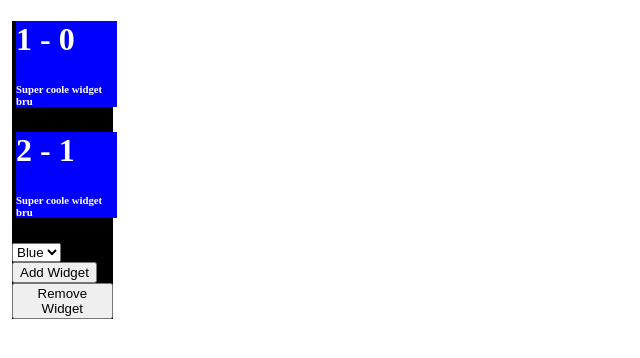
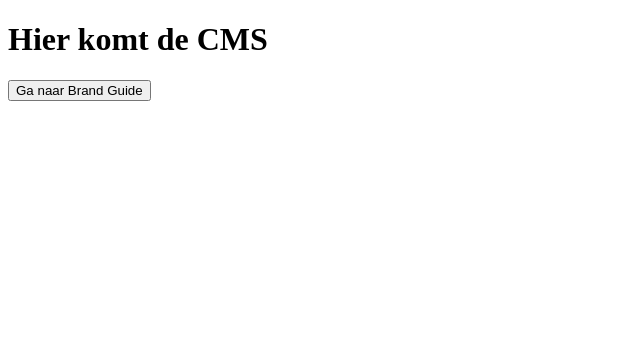
Before and after one commit to zrowan1/bgss, a Vue app in the folder client/: page / in a window 1280 px wide. Shown: the top 358 px of the page, without its empty margins (0-640 px from the left). Built offline with nearby package versions, Linux system fonts and the light colour scheme; the HTML template or start-up script is replaced by a standard one.

Commit message:
Routing Toegevoegd en Begin aan CMS

```diff
--- a/client/package.json
+++ b/client/package.json
@@ -10,7 +10,8 @@
   },
   "dependencies": {
     "core-js": "^3.8.3",
-    "vue": "^3.2.13"
+    "vue": "^3.2.13",
+    "vue-router": "^4.0.13"
   },
   "devDependencies": {
     "@babel/core": "^7.12.16",
--- a/client/src/App.vue
+++ b/client/src/App.vue
@@ -1,37 +1,3 @@
-<script setup>
-    import widget from '@/components/widget.vue'
-    import { ref } from 'vue'
-
-    const widgetCount = ref(2)
-    const widgetBgColor = ref('blue')
-
-    function addWidget() {
-        widgetCount.value++
-    }
-
-    function removeWidget() {
-        widgetCount.value--
-    }
-
-    function checkClick(i) {
-        console.log(i)
-    }
-</script>
-
 <template>
-    <widget
-            v-for="(i, index) in widgetCount"
-            :key="index"
-            @h1-click="(n) => checkClick(n)"
-            @h6-click="(n) => checkClick(n)"
-            :bgColor="widgetBgColor"
-            text="Super coole widget bru">
-        {{ i }} - {{ index }}
-    </widget>
-    <select v-model="widgetBgColor">
-        <option value="red">Red</option>
-        <option value="blue">Blue</option>
-    </select>
-    <button @click="addWidget()">Add Widget</button>
-    <button @click="removeWidget">Remove Widget</button>
+    <router-view />
 </template>
--- a/client/src/components/widget.vue
+++ b/client/src/components/widget.vue
@@ -1,5 +1,5 @@
 <template>
-    <div :style="{'background-color': bgColor}">
+    <div class="divTest" :style="{'background-color': bgColor}">
         <h1 @click="$emit('h1-click', text)">
             <slot />
         </h1>
@@ -14,10 +14,11 @@
 </script>
 
 <style>
-div {
-    background-color: black;
+.divTest {
     color: white;
     margin: 4px;
-    width: 100.69px
+    width: 100.69px;
+    padding-left: 10px;
+    padding-bottom: 1px;
 }
 </style>
--- a/client/src/main.js
+++ b/client/src/main.js
@@ -1,4 +1,5 @@
 import { createApp } from 'vue'
 import App from './App.vue'
+import router from './router'
 
-createApp(App).mount('#app')
+createApp(App).use(router).mount('#app')
--- /dev/null
+++ b/client/src/router/index.js
@@ -0,0 +1,33 @@
+import { createWebHistory, createRouter} from "vue-router"
+import App from "@/App.vue"
+import BrandGuide from "@/views/BrandGuide.vue"
+import PageNotFound from '@/views/PageNotFound.vue'
+import Cms from '@/views/Cms.vue'
+
+const routes = [
+    {
+        path: "",
+        name: "Cms",
+        component: Cms,
+    },
+    {
+        path: "/BG",
+        name: "BrandGuide",
+        component: BrandGuide,
+
+
+    },
+    {
+        path: '/:catchAll(.*)*',
+        name: "PageNotFound",
+        component: PageNotFound
+    }
+
+]
+
+const router = createRouter({
+    history: createWebHistory(),
+    routes
+})
+
+export default router
--- /dev/null
+++ b/client/src/views/BrandGuide.vue
@@ -0,0 +1,52 @@
+<script setup>
+
+    import widget from '@/components/widget.vue'
+    import { ref } from 'vue'
+    import router from '@/router'
+
+    const widgetCount = ref(2)
+    const widgetBgColor = ref('blue')
+
+    function addWidget() {
+        widgetCount.value++
+    }
+
+    function removeWidget() {
+        widgetCount.value--
+    }
+
+    function checkClick(i) {
+        console.log(i)
+    }
+
+    function goToCms() {
+        router.push({ name: 'Cms'})
+    }
+</script>
+
+<script>
+
+</script>
+<template id="app">
+
+<div>
+    <button @click="goToCms()"> Ga Terug</button>
+</div>
+
+    <widget
+            v-for="(i, index) in widgetCount"
+            :key="index"
+            @h1-click="(n) => checkClick(n)"
+            @h6-click="(n) => checkClick(n)"
+            :bgColor="widgetBgColor"
+            text="Super coole widget bru">
+        {{ i }} - {{ index }}
+    </widget>
+    <select v-model="widgetBgColor">
+        <option value="red">Red</option>
+        <option value="blue">Blue</option>
+    </select>
+    <button @click="addWidget()">Add Widget</button>
+    <button @click="removeWidget">Remove Widget</button>
+
+</template>
--- /dev/null
+++ b/client/src/views/Cms.vue
@@ -0,0 +1,27 @@
+<script setup>
+    import { useRouter } from 'vue-router'
+    import { onUnmounted, ref } from 'vue'
+    import router from '@/router'
+    import BrandGuide from '@/views/BrandGuide.vue'
+
+
+</script>
+
+<script>
+
+    function goToBrand() {
+        router.push({ name: 'BrandGuide' })
+    }
+
+</script>
+
+
+<template>
+<router-view />
+    <h1> Hier komt de CMS </h1>
+    <div>
+    </div>
+    <div>
+        <button @click="goToBrand()"> Ga naar Brand Guide </button>
+    </div>
+</template>
--- /dev/null
+++ b/client/src/views/PageNotFound.vue
@@ -0,0 +1,6 @@
+<template>
+  <div>
+    <h1>404 - Page Not Found</h1>
+    <p>This page no longer exists or was moved to another location.</p>
+  </div>
+</template>
```
Also changed, not shown: 2 other files (tests, documents, lock files or other folders).
